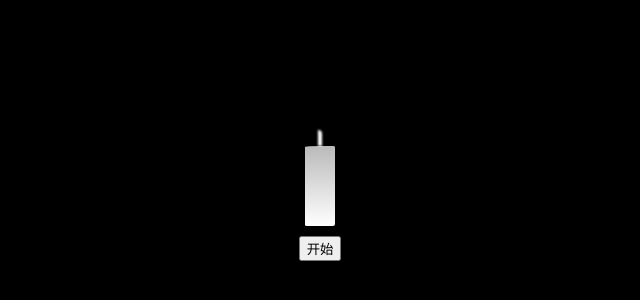
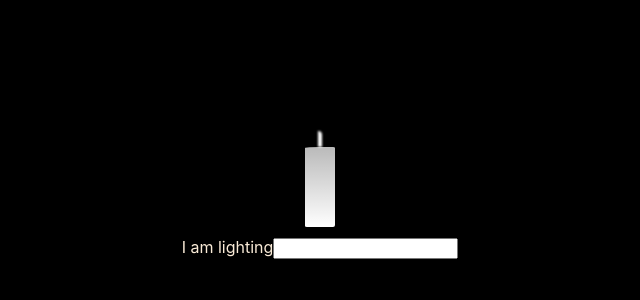
Before and after one commit to scout9ll/candle, a React (Create React App) app: page / in a window 1280 px wide. Shown: the part 210-510 px from the top of the page, without its empty margins (320-960 px from the left). Built offline with nearby package versions, Linux system fonts and the light colour scheme.

Commit message:
set new input

```diff
--- a/src/App.tsx
+++ b/src/App.tsx
@@ -1,94 +1,15 @@
-import React, { useEffect, useRef, useState } from 'react';
+import React from 'react';
 import './App.css';
-import StartForm from './components/StartForm'
-import EndForm from './components/EndForm';
-import { getDurationByStartTime } from './utils';
-import CandleService from './services/candle.service';
+
 import { CandleEle } from './components/Candle';
 
 
-interface Candle {
-  tag?: string
-  head?: number
-  bottom?: number
-  length?: number
-  trace?: string
-}
+function App() {
 
-
-function App() {
-  // init current candle info
-
-  const [showStartForm, setStartForm] = useState<boolean>(false)
-  const [showEndForm, setEndForm] = useState<boolean>(false)
-  const [currentCandleInfo, setCurrentCandleInfo] = useState<Candle>({})
-  const durationInterval = useRef(0)
-  useEffect(() => {
-    const candleList = CandleService.getCandleList()
-    const lastCandle = candleList[candleList.length - 1] || {}
-
-
-    if (lastCandle.head && !lastCandle.bottom) {
-      setCurrentCandleInfo(lastCandle)
-      durationInterval.current = window.setInterval(() => {
-        setCurrentCandleInfo(info => { return { ...info, length: getDurationByStartTime((lastCandle.head as number)) } })
-      }, 1000)
-    } else {
-      setCurrentCandleInfo({})
-    }
-  }, [])
-
-  function onCandleStart(tag: string) {
-    const startTime = Date.now()
-    console.log(tag, startTime)
-    const startCandleInfo = { ...currentCandleInfo, tag: tag, head: startTime }
-    setCurrentCandleInfo(startCandleInfo)
-    setStartForm(false)
-
-    // saveStartInfo
-    CandleService.addCandle(startCandleInfo)
-    // todo  length 作为属性 不需要事实更新(上传)
-    durationInterval.current = window.setInterval(() => {
-      setCurrentCandleInfo(info => { return { ...info, length: getDurationByStartTime(startTime) } })
-    }, 1000)
-  }
-
-  function onCandleEnd(trace: string) {
-    window.clearInterval(durationInterval.current)
-    const endTime = Date.now()
-    const completeCanleInfo = { ...currentCandleInfo, trace: trace, bottom: endTime }
-    setCurrentCandleInfo({})
-    setEndForm(false)
-    // saveCompleteInfo
-    CandleService.updateCandle(completeCanleInfo)
-    console.log('completeCanleInfo', completeCanleInfo)
-  }
 
   return (
     <div className="App">
-      <CandleEle  {...currentCandleInfo} />
-      <div className="candle_control">
-        {(currentCandleInfo.head && !currentCandleInfo.bottom) ?
-          // on  burning
-          <div>
-            {currentCandleInfo.tag}- -{currentCandleInfo.length}
-
-            <button
-              onClick={() => { setEndForm(true) }}>
-              done
-            </button>
-          </div> :
-          //  to start
-          (
-            (<button onClick={() => { setStartForm(true) }}>
-              开始
-            </button>)
-          )}
-        {showStartForm && (<StartForm onSubmit={onCandleStart} />)}
-        {showEndForm && (<EndForm onSubmit={onCandleEnd} />)}
-      </div>
-
-
+      <CandleEle />
     </div>
   );
 }
--- a/src/components/Candle.tsx
+++ b/src/components/Candle.tsx
@@ -1,3 +1,5 @@
+import React from 'react'
+import { useCandle } from '../hooks/useCandle'
 import './Candle.scss'
 
 export interface CandleProps {
@@ -8,15 +10,47 @@ export interface CandleProps {
     trace?: string
 }
 
-export function CandleEle(props: CandleProps) {
-    const isBurning = props.head && !props.bottom
+
+
+export function CandleEle() {
+    const [currentCandleInfo, setCandleStart, setCandleEnd] = useCandle()
+    const isBurning = !!currentCandleInfo.head && !currentCandleInfo.bottom
+    function onLightCandle(e: React.KeyboardEvent<HTMLInputElement>) {
+        if (e.code === 'Enter') {
+            setCandleStart(e.currentTarget.value)
+            console.log('setCandleStart', e.currentTarget.value)
+        }
+    }
+
+    function onPutoffCandle(e: React.KeyboardEvent<HTMLInputElement>) {
+        if (e.code === 'Enter') {
+            setCandleEnd(e.currentTarget.value)
+            console.log('onPutoffCandle', e, e.currentTarget.value)
+        }
+    }
     return (
-        <div className={`candle ${isBurning ? "candle--burning" : ""}`}>
-            <div className="candle__cotton" >
-                <div className="candle__cotton_fire"></div>
+        <div className="candle-container">
+            <div className={`candle ${isBurning ? "candle--burning" : ""}`}>
+                <div className="candle__cotton" >
+                    <div className="candle__cotton_fire"></div>
+                </div>
+                <div className="candle_body">
+
+                </div>
             </div>
-            <div className="candle_body">
+            <div className="candle-input">
 
+                <div className="light-input__contanier">
+                    {
+                        isBurning ?
+                            (<span className="light-text">I have been burning {currentCandleInfo.tag} for {currentCandleInfo.length} seconds</span>)
+                            :
+                            (<><span className="light-text">I am lighting</span><input type="text" className="light-input" onKeyDown={onLightCandle} disabled={isBurning} /></>)
+                    }
+                </div>
+                {isBurning && (<div className="putoff-input__contanier">
+                    <input type="text" className="light-input" onKeyDown={onPutoffCandle} /><span className="putoff-text">is engraved on the candle's body</span>
+                </div>)}
             </div>
         </div>
     )
--- /dev/null
+++ b/src/hooks/useCandle.ts
@@ -0,0 +1,58 @@
+import { useEffect, useRef, useState } from "react"
+import CandleService from "../services/candle.service"
+import { getDurationByStartTime } from "../utils"
+
+interface Candle {
+    tag?: string
+    head?: number
+    bottom?: number
+    length?: number
+    trace?: string
+}
+
+
+
+
+export function useCandle(): [Candle, (tag: string) => void, (trace: string) => void] {
+    const [currentCandleInfo, setCurrentCandleInfo] = useState<Candle>({})
+    const durationInterval = useRef(0)
+    useEffect(() => {
+        const candleList = CandleService.getCandleList()
+        const lastCandle = candleList[candleList.length - 1] || {}
+
+
+        if (lastCandle.head && !lastCandle.bottom) {
+            setCurrentCandleInfo(lastCandle)
+            durationInterval.current = window.setInterval(() => {
+                setCurrentCandleInfo(info => { return { ...info, length: getDurationByStartTime((lastCandle.head as number)) } })
+            }, 1000)
+        } else {
+            setCurrentCandleInfo({})
+        }
+    }, [])
+
+    function setCandleStart(tag: string) {
+        const startTime = Date.now()
+        console.log(tag, startTime)
+        const startCandleInfo = { ...currentCandleInfo, tag: tag, head: startTime }
+        setCurrentCandleInfo(startCandleInfo)
+
+        // saveStartInfo
+        CandleService.addCandle(startCandleInfo)
+        // todo  length 作为属性 不需要事实更新(上传)
+        durationInterval.current = window.setInterval(() => {
+            setCurrentCandleInfo(info => { return { ...info, length: getDurationByStartTime(startTime) } })
+        }, 1000)
+    }
+
+    function setCandleEnd(trace: string) {
+        window.clearInterval(durationInterval.current)
+        const endTime = Date.now()
+        const completeCanleInfo = { ...currentCandleInfo, trace: trace, bottom: endTime }
+        setCurrentCandleInfo({})
+        // saveCompleteInfo
+        CandleService.updateCandle(completeCanleInfo)
+        console.log('completeCanleInfo', completeCanleInfo)
+    }
+    return [currentCandleInfo, setCandleStart, setCandleEnd]
+}
```
Also changed, not shown: src/components/CandleInput.tsx (added, +14 -0 lines).
